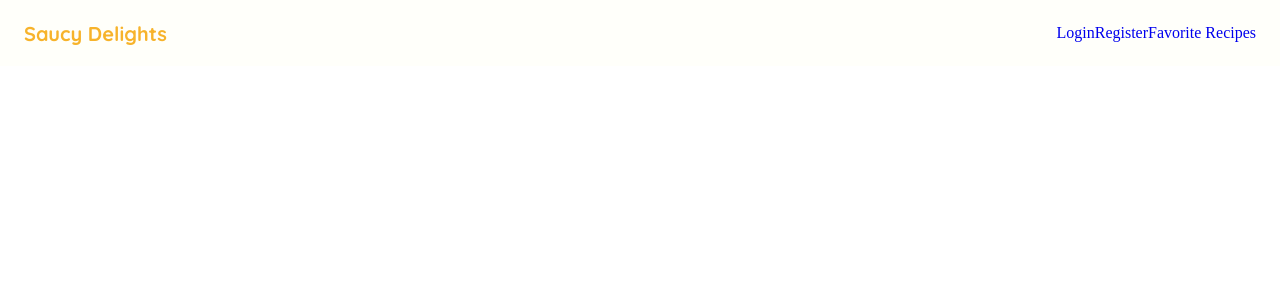
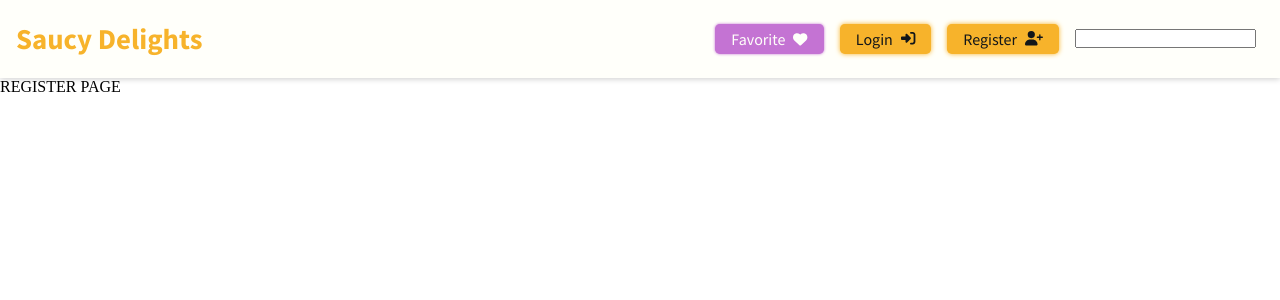
Before and after one commit to bababubudev/Saucy_Delights, a React (Vite) app in the folder frontend/: page /register in a window 1280 px wide. Shown: the top 300 px of the page. Built offline with nearby package versions, Linux system fonts and the light colour scheme; a web font is replaced by a local one.

Commit message:
nav bar desktop set up

```diff
--- a/frontend/src/App.tsx
+++ b/frontend/src/App.tsx
@@ -18,8 +18,8 @@ function App() {
           <Route path="/" element={<Home/>}></Route>
           <Route path="/favorite" element={<Favorite/>}></Route>
           <Route path="/login" element={<Login/>}></Route>
+          <Route path="/register" element={<Register/>}></Route>
           <Route path="/create-recipe" element={<CreateRecipe/>}></Route>
-          <Route path="/nav-bar" element={<CreateRecipe/>}></Route>
         </Routes>
       </Router>
     </>
--- a/frontend/src/components/Hamburger.tsx
+++ b/frontend/src/components/Hamburger.tsx
@@ -1,12 +1,20 @@
 import React from "react";
-import { useState } from "react";
-import { Link } from "react-router-dom";
+import { useState, useEffect } from "react";
+import { Link, useLocation } from "react-router-dom";
 import { FontAwesomeIcon } from "@fortawesome/react-fontawesome";
 import { faBars } from "@fortawesome/free-solid-svg-icons";
-import "../styles/navbar.scss"
+import { faRightToBracket } from "@fortawesome/free-solid-svg-icons";
+import "../styles/navbar.scss";
+import { faUserPlus } from "@fortawesome/free-solid-svg-icons";
+import { faHeart } from "@fortawesome/free-solid-svg-icons";
 
 function Hamburger() {
   const [isOpen, setIsOpen] = useState(false);
+  const location = useLocation();
+  useEffect(() => {
+    setIsOpen(false);
+  }, [location]);
+
   return (
     <div className="hamburger-menu">
       <button onClick={() => setIsOpen(!isOpen)}>
@@ -15,13 +23,28 @@ function Hamburger() {
       {isOpen && (
         <ul className="hamburger-menu-list">
           <li>
-            <Link to="/login" className="login-button">Login</Link>
+            <Link to="/login" className="login-button">
+              Login{" "}
+              <span>
+                <FontAwesomeIcon icon={faRightToBracket} />
+              </span>
+            </Link>
           </li>
           <li>
-            <Link to="/register" className="register-button">Register</Link>
+            <Link to="/register" className="register-button">
+              Register{" "}
+              <span>
+                <FontAwesomeIcon icon={faUserPlus} />
+              </span>
+            </Link>
           </li>
           <li>
-            <Link to="/favorite">Favorite Recipes</Link>
+            <Link to="/favorite" className="favorite-recipe">
+              Favorite Recipes{" "}
+              <span>
+                <FontAwesomeIcon icon={faHeart} />
+              </span>
+            </Link>
           </li>
           <input type="search" placeholder="Search for a recipe..." />
         </ul>
--- a/frontend/src/components/Navbar.tsx
+++ b/frontend/src/components/Navbar.tsx
@@ -2,6 +2,10 @@ import React from "react";
 import { Link } from "react-router-dom";
 import "../styles/navbar.scss";
 import Hamburger from "./Hamburger";
+import { FontAwesomeIcon } from "@fortawesome/react-fontawesome";
+import { faRightToBracket } from "@fortawesome/free-solid-svg-icons";
+import { faUserPlus } from "@fortawesome/free-solid-svg-icons";
+import { faHeart } from "@fortawesome/free-solid-svg-icons";
 
 function Navbar() {
   return (
@@ -15,14 +19,30 @@ function Navbar() {
         <Hamburger></Hamburger>
         <ul className="nav-menu">
           <li>
-            <Link to="/login">Login</Link>
+            <Link to="/favorite" className="favorite-recipe-desktop">
+              Favorite{" "}
+              <span>
+                <FontAwesomeIcon icon={faHeart} />
+              </span>
+            </Link>
           </li>
           <li>
-            <Link to="/register">Register</Link>
+            <Link to="/login" className="login-button-desktop">
+              Login{" "}
+              <span>
+                <FontAwesomeIcon icon={faRightToBracket} />
+              </span>
+            </Link>
           </li>
           <li>
-            <Link to="/favorite">Favorite Recipes</Link>
+            <Link to="/register" className="register-button-desktop">
+              Register{" "}
+              <span>
+                <FontAwesomeIcon icon={faUserPlus} />
+              </span>
+            </Link>
           </li>
+          <input type="search" />
         </ul>
       </nav>
     </>
--- a/frontend/src/pages/Register.tsx
+++ b/frontend/src/pages/Register.tsx
@@ -2,7 +2,7 @@ import React from 'react'
 
 function Register() {
   return (
-    <div>Register</div>
+    <div>REGISTER PAGE</div>
   )
 }
 
--- a/frontend/src/styles/_variables.scss
+++ b/frontend/src/styles/_variables.scss
@@ -3,3 +3,4 @@ $dark-color: rgb(18, 22, 25);
 $light-color: rgb(255, 255, 250);
 $main-color: rgb(247, 179, 43);
 $accent-color:rgb(247, 44, 37);
+$lighter-accent-color:rgb(196, 115, 211)
--- a/frontend/src/styles/navbar.scss
+++ b/frontend/src/styles/navbar.scss
@@ -6,10 +6,23 @@ nav {
   position: relative;
   background-color: $light-color;
   padding: 1rem;
+  box-shadow: 0 1px 6px rgba(0, 0, 0, 0.2);
+  font-family: "Source Sans Pro", sans-serif;
 
   li {
     list-style: none;
   }
+
+  a {
+    text-decoration: none;
+    color: $dark-color;
+    &:hover {
+      opacity: 0.85;
+      transition: all 0.15s ease-out;
+    }
+  }
+
+  // Desktop
   .nav-menu {
     padding: 0.5rem;
     align-items: center;
@@ -17,18 +30,50 @@ nav {
     @media (min-width: 600px) {
       display: flex;
     }
-  }
-
-  a {
-    text-decoration: none;
+    li {
+      margin-right: 1rem;
+      .login-button-desktop,
+      .register-button-desktop {
+        font-weight: 400;
+        background-color: $main-color;
+        font-size: 1rem;
+        border-radius: 0.3rem;
+        display: flex;
+        justify-content: center;
+        align-items: center;
+        box-shadow: 0px 0px 5px $main-color;
+        padding: 0.3rem 1rem;
+      }
+      .favorite-recipe-desktop {
+        font-weight: 400;
+        background-color: $lighter-accent-color;
+        font-size: 1rem;
+        border-radius: 0.3rem;
+        display: flex;
+        justify-content: center;
+        color: $light-color;
+        align-items: center;
+        box-shadow: 0px 0px 3px $lighter-accent-color;
+        padding: 0.3rem 1rem;
+        span {
+          padding-top: 0.1rem;
+        }
+      }
+    }
   }
 
   .logo {
     color: $main-color;
-    font-family: "Quicksand", sans-serif;
-    font-size: 1.25rem;
+    font-size: 1.45rem;
     font-weight: 700;
-    margin-left: 0.5rem;
+    @media (min-width: 800px) {
+      display: flex;
+      font-size: 1.8rem;
+    }
+    &:hover {
+      opacity: 0.65;
+      transition: all 0.15s ease-out;
+    }
   }
 
   .hamburger-menu {
@@ -36,19 +81,24 @@ nav {
     flex-direction: column;
     font-family: "Source Sans Pro", sans-serif;
 
+    button {
+      background-color: transparent;
+      border: none;
+      font-size: 1.55rem;
+      color: $dark-color;
+    }
+
     .hamburger-menu-list {
       display: grid;
       grid-template-columns: 1fr 1fr;
-      grid-template-rows: 1fr 1fr 1fr;
+      grid-template-rows: 30% 1fr 1fr;
       position: absolute;
       left: 0;
-      top: 3.3rem;
+      top: 4rem;
       text-align: right;
       width: 100%;
       background-color: $light-color;
-      box-shadow: 0 -1px 1px  rgba(0,0,0,0.2);
-
-      padding-top:1rem;
+      padding-top: 0.7rem;
 
       > * a {
         color: $dark-color;
@@ -85,12 +135,30 @@ nav {
   .register-button {
     font-weight: 400;
     background-color: $main-color;
-    color: $dark-color;
+    font-size: 1rem;
+    border-radius: 0.3rem;
+    display: flex;
+    justify-content: center;
+    align-items: center;
+    box-shadow: 0px 0px 5px $main-color;
+    width: 90%;
+  }
+  .favorite-recipe {
+    background: $lighter-accent-color;
+    color: $light-color !important;
     font-size: 1.1rem;
-    padding: 0.24rem 1rem;
     border-radius: 0.3rem;
+    display: flex;
+    justify-content: center;
+    align-items: center;
+    box-shadow: 0px 0px 3px $lighter-accent-color;
+    margin: 0.5rem auto;
+    padding: 0.3rem 0;
+    width: 95%;
   }
-  .login-button {
-    padding: 0.24rem 1.5rem;
+
+  span {
+    font-size: 0.9rem;
+    margin-left: 0.5rem;
   }
 }
```
